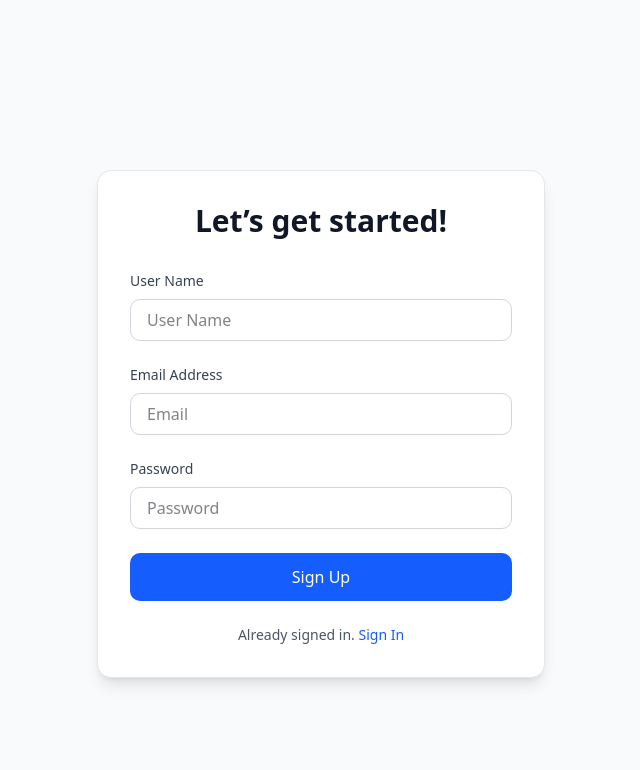
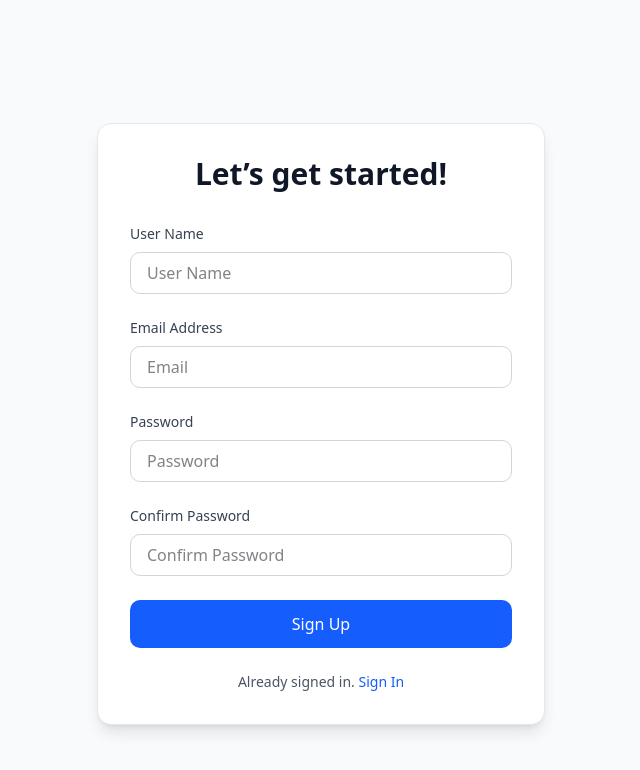
Before and after one commit to dushyantpant5/vocab, a Next.js app: page /signUp in a window 1280 px wide. Shown: the top 770 px of the page, without its empty margins (319-959 px from the left). Built offline with nearby package versions, Linux system fonts and the light colour scheme.

Commit message:
added confrim password field

```diff
--- a/src/app/signUp/page.tsx
+++ b/src/app/signUp/page.tsx
@@ -7,11 +7,16 @@
     const [username, setUsername] = useState("");
     const [email, setEmail] = useState("");
     const [password, setPassword] = useState("");
+    const [cpassword, setCpassword] = useState("");
     const [error, setError] = useState<string | null>(null);
     const [loading, setLoading] = useState(false);
 
     const handleSignUp = async (e: React.FormEvent) => {
         e.preventDefault();
+        if (password !== cpassword) {
+            setError("Passwords do not match");
+            return;
+        }
         setLoading(true);
         setError(null);
 
@@ -92,6 +97,20 @@
                             className="mt-2 w-full px-4 py-2 border border-gray-300 rounded-lg focus:ring-2 focus:ring-blue-600 focus:outline-none transition-all"
                         />
                     </div>
+                    <div>
+                        <label className="block text-sm font-medium text-gray-700" htmlFor="cpassword">
+                            Confirm Password
+                        </label>
+                        <input
+                            type="password"
+                            id="cpassword"
+                            required
+                            placeholder="Confirm Password"
+                            value={cpassword}
+                            onChange={(e) => setCpassword(e.target.value)}
+                            className="mt-2 w-full px-4 py-2 border border-gray-300 rounded-lg focus:ring-2 focus:ring-blue-600 focus:outline-none transition-all"
+                        />
+                    </div>
                     {error && (
                         <p className="text-sm text-red-500 text-center">{error}</p>
                     )}
@@ -101,7 +120,7 @@
                             className="w-full py-3 bg-blue-600 text-white rounded-lg hover:bg-blue-700 transition-all disabled:bg-gray-400"
                             disabled={loading}
                         >
-                            {loading ? "Signing Un..." : "Sign Up"}
+                            {loading ? "Signing Up..." : "Sign Up"}
                         </button>
                     </div>
                 </form>
```
